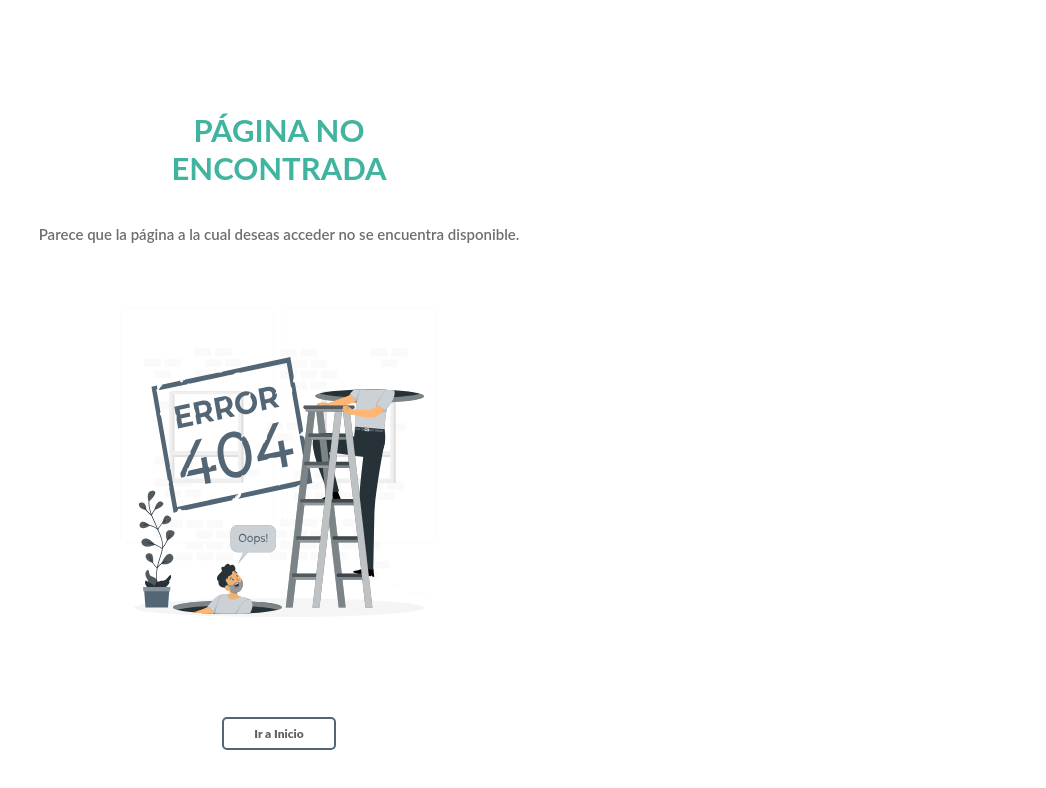
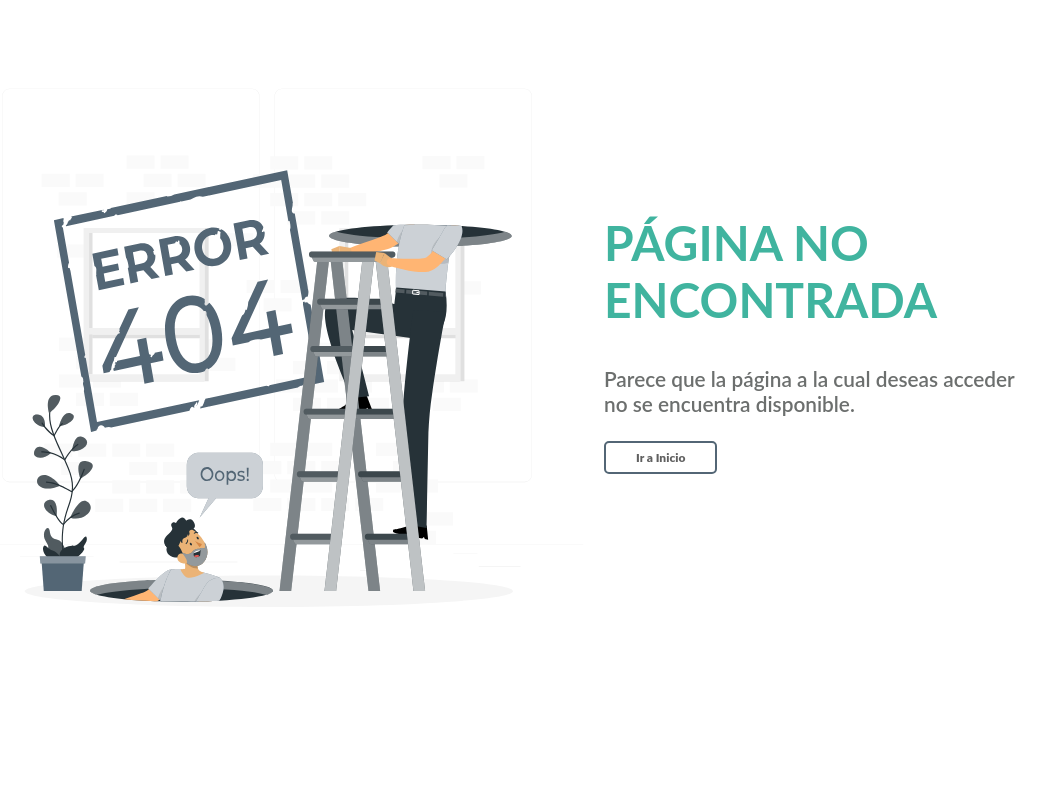
Before and after one commit to WillyRLV/proyectoencuesta, a plain HTML site: page error.html in a window 1280 px wide. Shown: the whole page, without its empty margins (46-1092 px from the left). Drawn offline with Linux system fonts and the light colour scheme.

Commit message:
Documentado código CSS y HTML

```diff
--- a/components/css/error.css
+++ b/components/css/error.css
@@ -1,26 +1,35 @@
+:root {
+    --color-principal: #40B49F;
+    --color-secundario: #6C6F6E;
+    --color-boton: #536675;
+    --color-text-boton: #606060;
+}
+
 body{
     font-family: "Lato", Arial, sans-serif;
     margin: 0;
     padding: 0;
 }
 
+/*Contenedor de todo el contenido celular y PC*/
 #contenedor-principal{
     text-align: center;
-    padding: 20px;
 }
 
+/*Título principal del la página*/
 h1{
-    color: #40B49F;
+    color: var(--color-principal);
     text-transform: uppercase;
     text-align: center;
     font-size: 31px;
     font-weight: 700;
     margin-bottom: 38px;
-    margin-top: 91px;
+    margin-top: 50px;
 }
 
+/*Parrafo descriptivo*/
 p {
-    color: #6C6F6E;
+    color: var(--color-secundario);
     text-align: center;
     font-size: 15px;
     font-style: normal;
@@ -29,28 +38,30 @@ p {
     margin: 0 10%;
 }
 
+/*Imagen principal para celular*/
 .img-error {
     max-width: 100%;
     height: auto;
-    margin: 20px auto;
+    margin: 0 auto;
     display: block;
 }
 
-#contenedor-principal > img{
+/*Ocultando segunda imagen para ser mostrado solamente en PC*/
+.contenedor-imagen > img{
     display: none;
 }
 
+/*Botón en el cuál se enviará el usuario al Inicio*/
 .button {
     display: inline-block;
     /*Botón*/
     padding: 7px 30px;
     background-color: #ffffff;
-    border: 2px solid #536675;
+    border: 2px solid var(--color-boton);
     border-radius: 5px;
-    margin-top: 20px;
     margin-bottom: 83px ;
     /*Texto del botón*/
-    color: #606060;
+    color: var(--color-text-boton);
     text-decoration: none;
     font-size: 12px;
     font-weight: 900;
@@ -58,22 +69,81 @@ p {
 }
 
 /*Celular: 500*/
-/*Tablet: 501 - 1023*/
-/*PC: 1024*/
 @media (max-width: 500px) {
-
+    /*Ocultando el salto de linea*/
+    p br{
+        display: none;
+    }
 }
 
-@media (min-width: 501px) and  (max-width: 1023px){
+/*Tablet: 501 - 1023*/
+@media (min-width: 501px) and  (max-width: 1000px){
+    /*Aumentando el tamaño del título*/
+    h1{
+        font-size: 2.4em;
+    }
 
+    /*Aumentando el tamaño del parrafo y quitando margen laterales*/
+    p{
+        font-size: 1.15em;
+        margin: 0;
+    }
 }
 
-@media (min-width: 1024px) {
-    #contenedor-principal {
-        display: grid;
-        grid-template-columns: 1fr 1fr; /* Divide en dos columnas */
-        gap: 20px; /* Espacio entre columnas */
+/*PC: 1024*/
+@media (min-width: 1001px) {
+    /*Ocultando imagen del modo celular/tablet */
+    .contenedor-celular > img{
+        display: none;
+    }
+
+    /*Mostando imagen para modo PC*/
+    #contenedor-principal > .contenedor-imagen > img{
+        display: block;
+        margin: 0;
     }
 
 
+    .img-error{
+        height: 90vh; /* La imagen ocupa el 90% del alto de la ventana */
+        width: auto; /* El ancho se ajusta automáticamente para mantener la proporción */
+        display: block; /* Elimina el espacio en blanco debajo de la imagen */
+        margin: 0 auto;
+    }
+
+    #contenedor-principal {
+        display: grid;
+        grid-template-columns: 1fr 1fr; /* Dos columnas de igual ancho */
+        gap: 20px; /* Espacio entre las columnas */
+    }
+
+    /*Alineando el contenido al lado izquierdo*/
+    .contenedor-celular{
+        display: flex;
+        flex-direction: column;
+        align-items: flex-start;
+        justify-content: center;
+    }
+
+    /*Ajustando la imagen para que este cerca del texto*/
+    .contenedor-imagen{
+        display: flex;
+        flex-direction: column;
+        align-items: flex-end; /* alineando la imagen al lado derecho */
+        justify-content: center;
+        margin: 0;
+    }
+
+    /*Aumentando el tamaño del texto y pegandolo al lado izquierdo*/
+    h1{
+        text-align: left;
+        font-size: 3em;
+    }
+
+    /*Aumentando el tamaño del texto y aumentando margen con respecto al botón*/
+    p{
+        text-align: left;
+        margin: 0 0 25px 0;
+        font-size: 1.3em;
+    }
 }
--- a/error.html
+++ b/error.html
@@ -7,12 +7,20 @@
     <title>Error 404</title>
 </head>
 <body>
+    <!-- Contenedor princial del contenido -->
     <div id="contenedor-principal">
-        <img class="img-error" src="./components/img/Error/404 error with portals-rafiki 1.svg" alt="Error 404">
+        <!-- Contenedor imagen -->
+        <div class="contenedor-imagen">
+            <!-- Imagen que se mostrará en modo PC -->
+            <img class="img-error" src="./components/img/Error/404 error with portals-rafiki 1.svg" alt="Error 404">
+        </div>
+        <!-- Contenedor celular que se ajustará para PC -->
         <div class="contenedor-celular">
             <h1>Página no <br> encontrada</h1>
-            <p>Parece que la página a la cual deseas acceder no se encuentra disponible.</p>
+            <p>Parece que la página a la cual deseas acceder <br>no se encuentra disponible.</p>
+            <!-- Imagen que se ocultará en modo PC -->
             <img class="img-error" src="./components/img/Error/404 error with portals-rafiki 1.svg" alt="Error 404">
+            <!-- Botón -->
             <a href="#" class="button">Ir a Inicio</a>
         </div>
     </div>
```
Also changed, not shown: components/img/Error/404 error with portals-rafiki 1.png (deleted).
